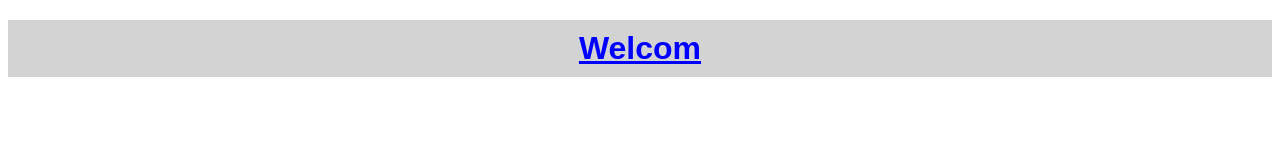
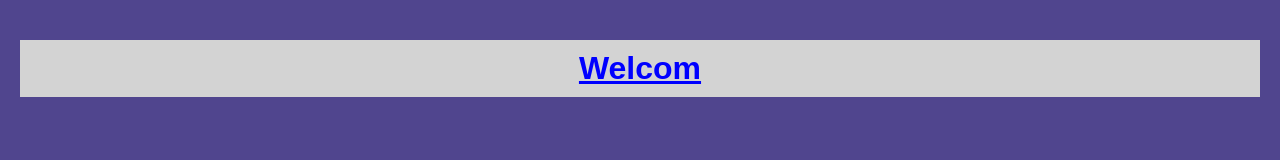
Before and after one commit to Sameh-hup/my-projcet, a plain HTML site: page index.html in a window 1280 px wide. Drawn offline with Linux system fonts and the light colour scheme.

Commit message:
chang background color

```diff
--- a/style.css
+++ b/style.css
@@ -10,3 +10,10 @@ h1{
     padding: 10px;
     background-color: lightgray;
 }
+body {
+    background-color: #50458e;
+    font-family: Arial, sans-serif;
+    color: #145a33;
+    margin: 0;
+    padding: 20px;
+}
```
